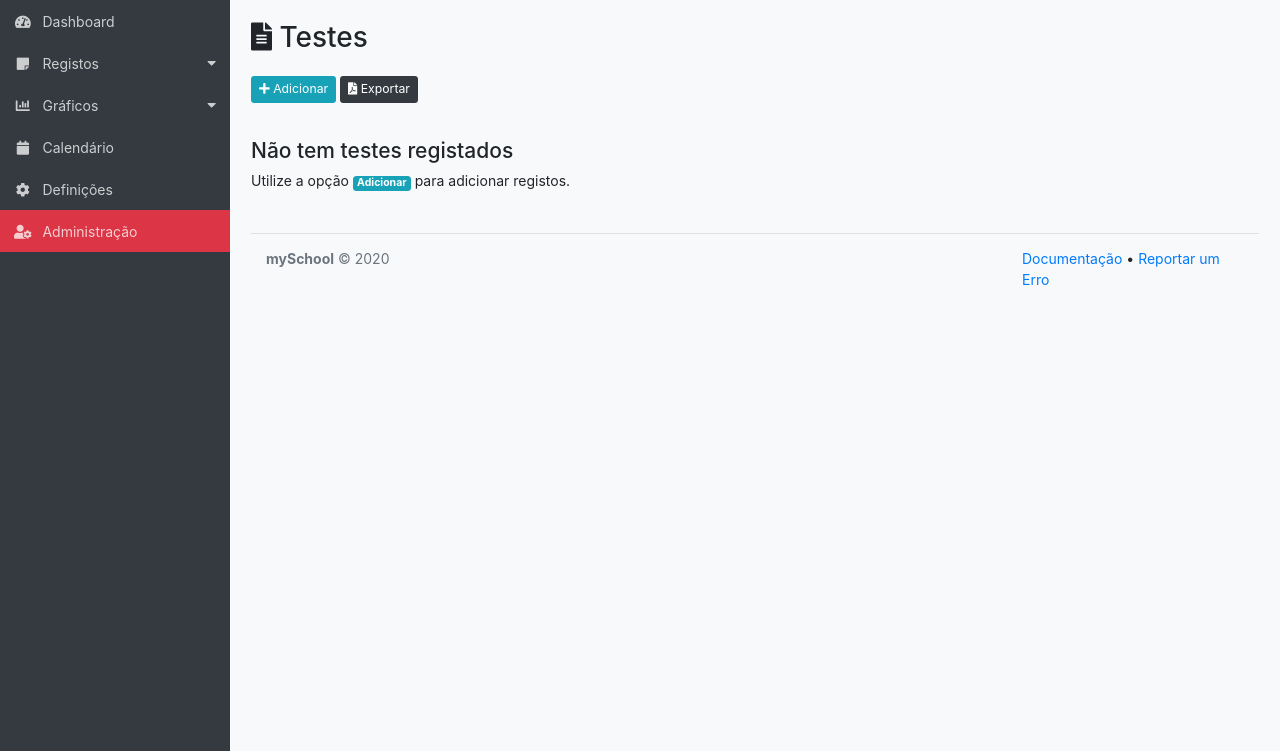
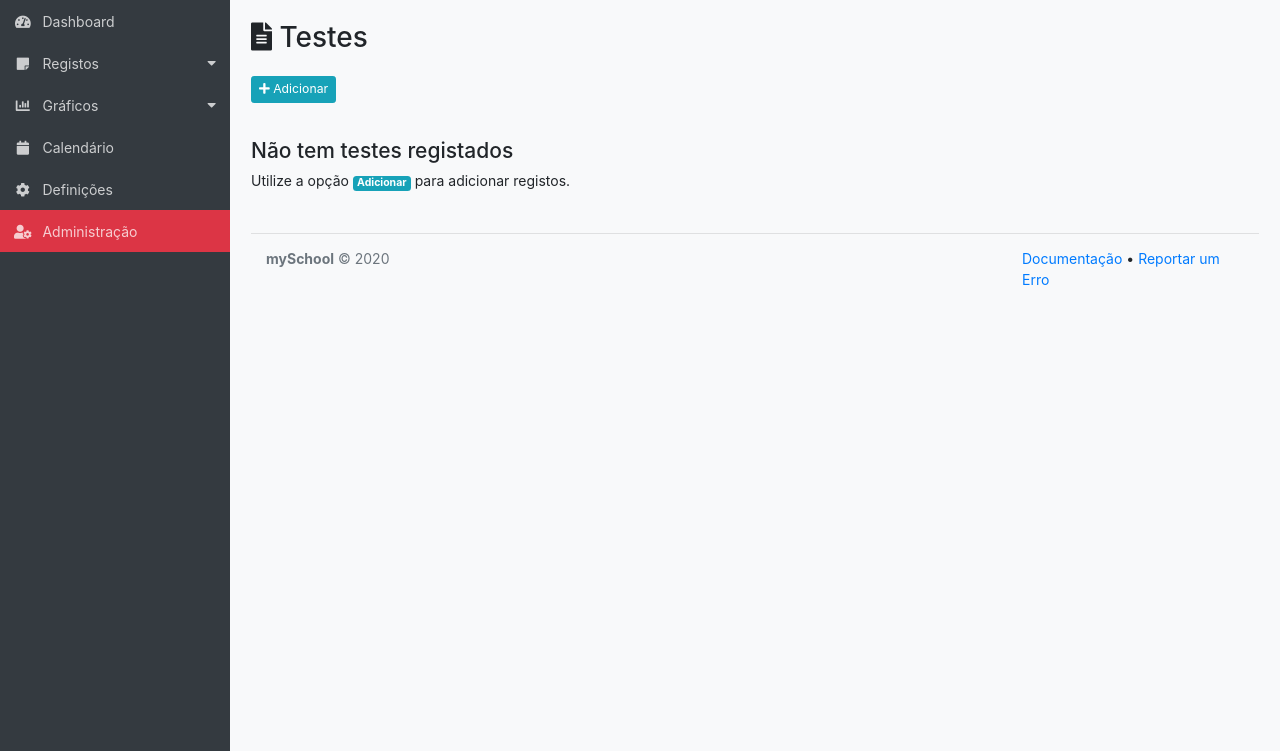
Before and after one commit to myschool-app/mySchool, a Django app: page /app/testes/ in a window 1280 px wide. Shown: the part 49-800 px from the top of the page. Run offline with Django 3.2, Linux system fonts and the light colour scheme; the visitor is signed in with stand-in values (Sample User, id 1); data that the repository does not hold is empty; some libraries are stand-ins or nearby versions.

Commit message:
Corrigido URL no Dashboard, removido botão para criação do PDF na lista de testes

```diff
--- a/myschool/myschool_app/templates/myschool_app/app/index.html
+++ b/myschool/myschool_app/templates/myschool_app/app/index.html
@@ -145,7 +145,7 @@
               </tbody>
             </table>
           {% else %}
-            {% url 'app-testes-lista' as url %}
+            {% url 'app-eventos-lista' as url %}
             <h4>{% blocktrans %}Sem registos.{% endblocktrans %}</h4>
             <p>{% blocktrans %}<a href="{{ url }}">Adicione registos</a> para
               começar.{% endblocktrans %}</p>
--- a/myschool/myschool_app/templates/myschool_app/app/testes.html
+++ b/myschool/myschool_app/templates/myschool_app/app/testes.html
@@ -24,8 +24,8 @@
 
       <a href="{% url 'app-testes-adicionar' %}" class="btn btn-sm btn-info mb-3"> <i
               class="fas fa-plus"></i> {% trans 'Adicionar' %}</a>
-      <a target="_blank" href="{% url 'app-testes-pdf' %}" class="btn btn-sm btn-dark mb-3"> <i
-              class="fas fa-file-pdf"></i> {% trans 'Exportar' %}</a>
+      {% comment %}<a target="_blank" href="{% url 'app-testes-pdf' %}" class="btn btn-sm btn-dark mb-3"> <i
+              class="fas fa-file-pdf"></i> {% trans 'Exportar' %}</a>{% endcomment %}
 
 
       {% if testes %} <!-- Verifica se existem testes registadas -->
```
